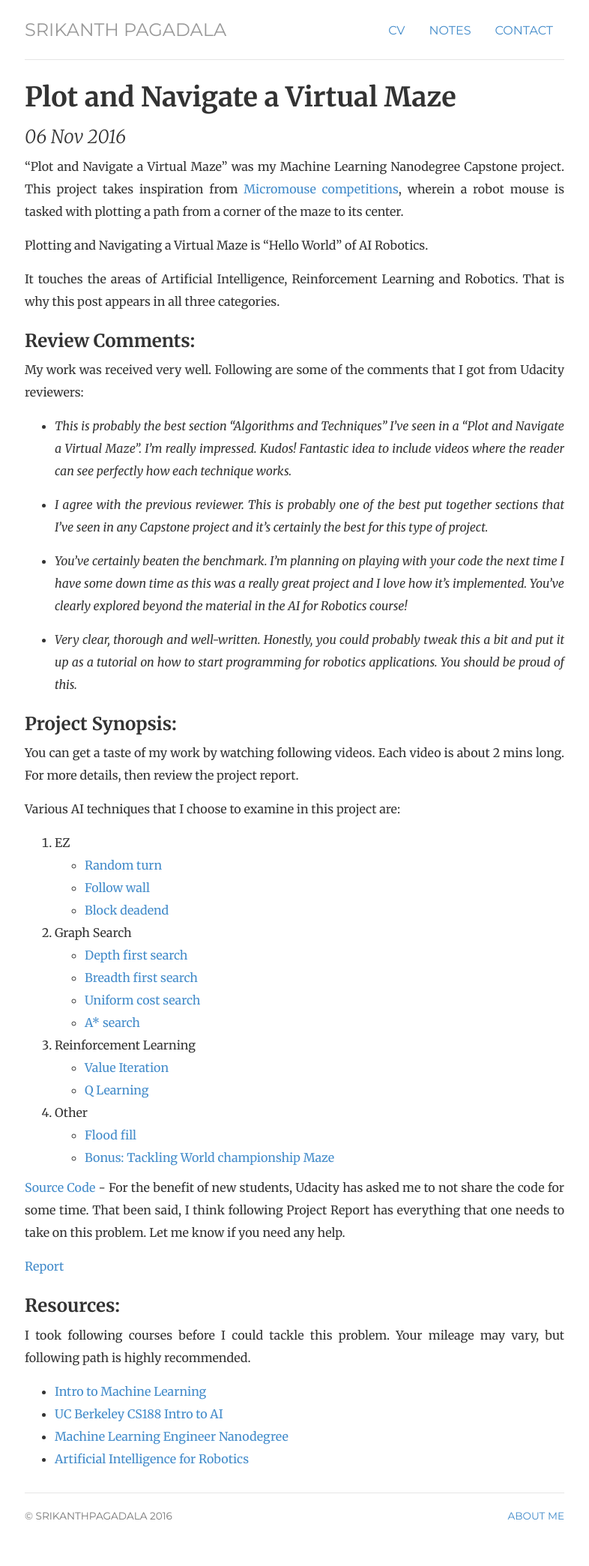
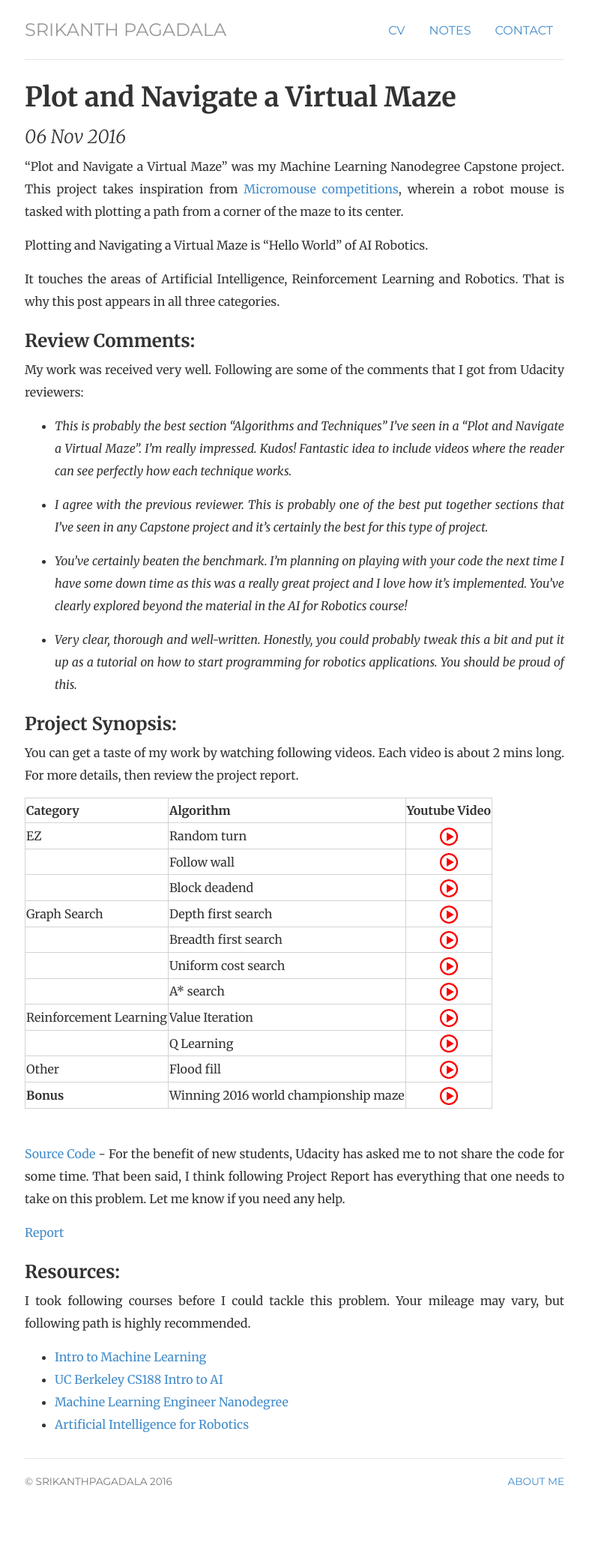
Before and after one commit to srikanthpagadala/srikanthpagadala.github.io, a Jekyll site: the page built from _posts/2016-11-06-plot-and-navigate-a-virtual-maze.md, in a window 1280 px wide. Shown: the whole page at 75% size, without its empty margins (247-1033 px from the left). Built offline with Jekyll 4.4.1, drawn with Linux system fonts in a browser that asks for light colours; after the commit the page ends 2043 px from its top, so only the background shows below that.

Commit message:
added table for videos in plot and navigate post

```diff
--- a/_posts/2016-11-06-plot-and-navigate-a-virtual-maze.md
+++ b/_posts/2016-11-06-plot-and-navigate-a-virtual-maze.md
@@ -27,26 +27,22 @@ My work was received very well. Following are some of the comments that I got fr
 
 You can get a taste of my work by watching following videos. Each video is about 2 mins long. For more details, then review the project report.
 
-Various AI techniques that I choose to examine in this project are:
 
-1. EZ
-- [Random turn](https://www.youtube.com/watch?v=bk1I0pCzLyM)
-- [Follow wall](https://www.youtube.com/watch?v=4LQ7xwL-58k)
-- [Block deadend](https://www.youtube.com/watch?v=rQGUrwK7YnI)
+| Category               | Algorithm                            |                                       Youtube Video                                      |
+|------------------------|--------------------------------------|:----------------------------------------------------------------------------------------:|
+| EZ                     | Random turn                          | [![](/img/playvideo_sm.jpg)](https://www.youtube.com/watch?v=bk1I0pCzLyM){:target="_blank"} |
+|                        | Follow wall                          | [![](/img/playvideo_sm.jpg)](https://www.youtube.com/watch?v=4LQ7xwL-58k){:target="_blank"} |
+|                        | Block deadend                        | [![](/img/playvideo_sm.jpg)](https://www.youtube.com/watch?v=rQGUrwK7YnI){:target="_blank"} |
+| Graph Search           | Depth first search                   | [![](/img/playvideo_sm.jpg)](https://www.youtube.com/watch?v=0V92rnuzEfo){:target="_blank"} |
+|                        | Breadth first search                 | [![](/img/playvideo_sm.jpg)](https://www.youtube.com/watch?v=dvn2tY0Dgeg){:target="_blank"} |
+|                        | Uniform cost search                  | [![](/img/playvideo_sm.jpg)](https://www.youtube.com/watch?v=6Uh8QF85Phw){:target="_blank"} |
+|                        | A* search                            | [![](/img/playvideo_sm.jpg)](https://www.youtube.com/watch?v=4Hg3uPYtKvQ){:target="_blank"} |
+| Reinforcement Learning | Value Iteration                      | [![](/img/playvideo_sm.jpg)](https://www.youtube.com/watch?v=mQJr3RmdvsI){:target="_blank"} |
+|                        | Q Learning                           | [![](/img/playvideo_sm.jpg)](https://www.youtube.com/watch?v=cf2WrR8UuRo){:target="_blank"} |
+| Other                  | Flood fill                           | [![](/img/playvideo_sm.jpg)](https://www.youtube.com/watch?v=NBSps5kW_qg){:target="_blank"} |
+| **Bonus**                  | Winning 2016 world championship maze | [![](/img/playvideo_sm.jpg)](https://www.youtube.com/watch?v=tm3HLxWAu8g){:target="_blank"} |
 
-2. Graph Search
-- [Depth first search](https://www.youtube.com/watch?v=0V92rnuzEfo)
-- [Breadth first search](https://www.youtube.com/watch?v=dvn2tY0Dgeg)
-- [Uniform cost search](https://www.youtube.com/watch?v=6Uh8QF85Phw)
-- [A* search](https://www.youtube.com/watch?v=4Hg3uPYtKvQ)
-
-3. Reinforcement Learning
-- [Value Iteration](https://www.youtube.com/watch?v=mQJr3RmdvsI)
-- [Q Learning](https://www.youtube.com/watch?v=cf2WrR8UuRo)
-
-4. Other
-- [Flood fill](https://www.youtube.com/watch?v=NBSps5kW_qg)
-- [Bonus: Tackling World championship Maze](https://www.youtube.com/watch?v=tm3HLxWAu8g)
+<br />
 
 [Source Code]() - For the benefit of new students, Udacity has asked me to not share the code for some time. That been said, I think following Project Report has everything that one needs to take on this problem. Let me know if you need any help.
 
--- a/css/style.css
+++ b/css/style.css
@@ -72,3 +72,19 @@ pre.prettyprint { padding: 10px !important; margin: 40px; font-size: 12px;}
 	padding-top: 5.5px;
 	margin: 5px 15px 0px 0px;
 	font-family: 'Montserrat', Helvetica, sans-serif; }
+
+
+/* markdown table with borders */
+table{
+    border-collapse: collapse;
+    border-spacing: 0;
+    border:1px solid lightgray;
+}
+
+th{
+    border:1px solid lightgray;
+}
+
+td{
+    border:1px solid lightgray;
+}
```
Also changed, not shown: img/playvideo_sm.jpg (added).
